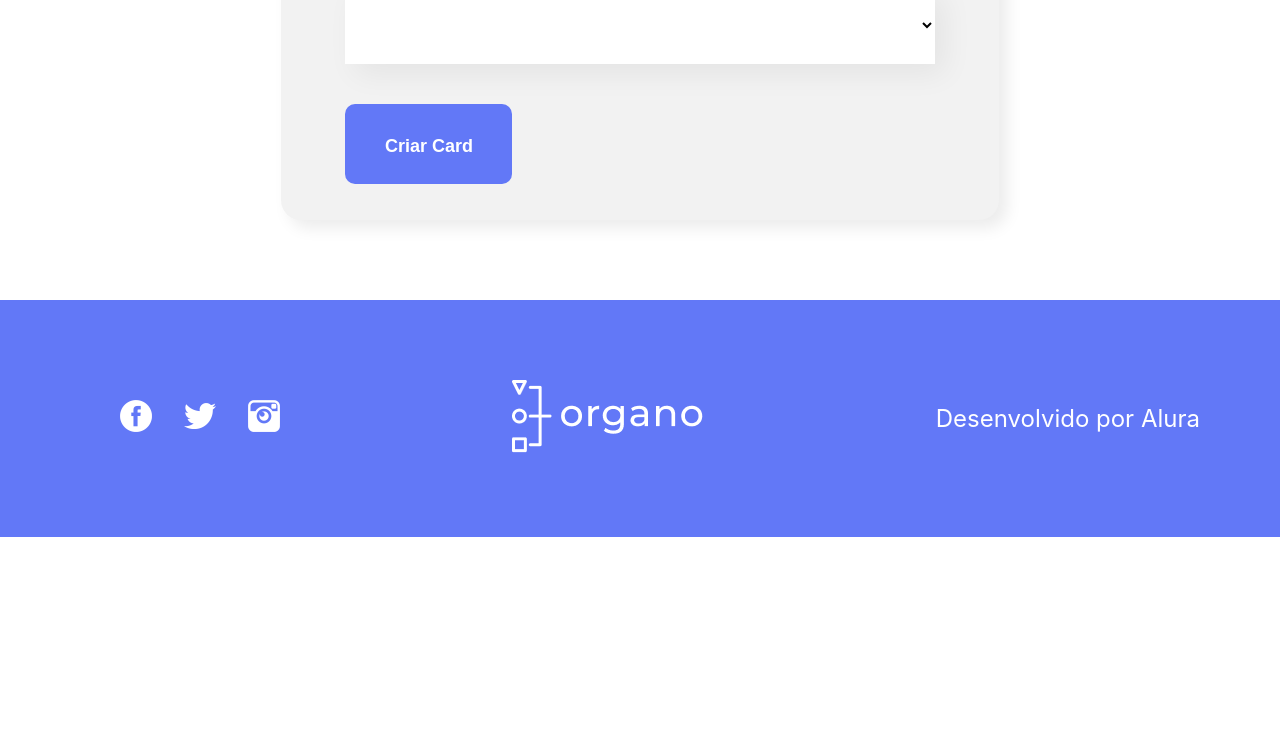
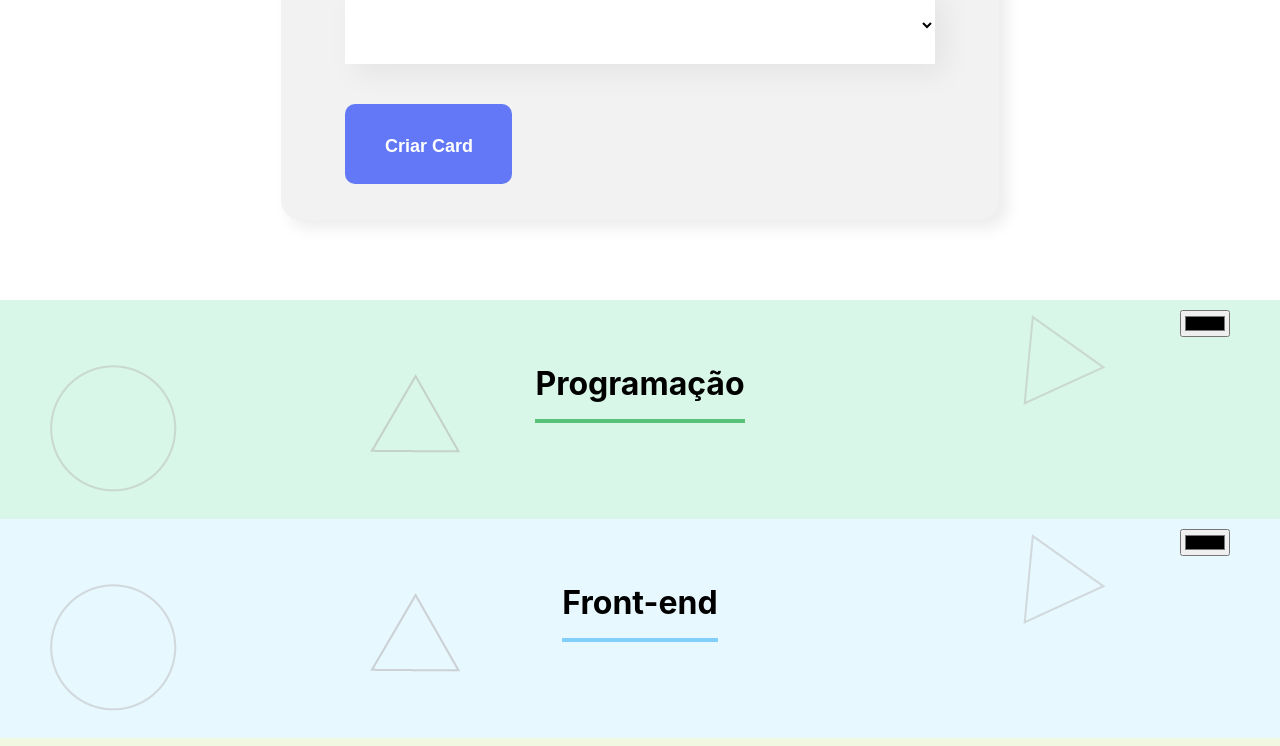
Before and after one commit to ogustavoalves/Curso-React-Alura, a React (Create React App) app: page / in a window 1280 px wide. Shown: the part 1210-1956 px from the top of the page. Before the commit the page ends 1747 px from the top, so only its background shows below. Built offline with nearby package versions, Linux system fonts and the light colour scheme.

Commit message:
input de cor

```diff
--- a/package.json
+++ b/package.json
@@ -8,6 +8,7 @@
     "@testing-library/user-event": "^13.5.0",
     "react": "^18.2.0",
     "react-dom": "^18.2.0",
+    "react-icons": "^4.10.1",
     "react-scripts": "^5.0.1",
     "web-vitals": "^2.1.4"
   },
--- a/src/App.js
+++ b/src/App.js
@@ -23,19 +23,24 @@ function App() {
     setColaboradores([...colaboradores, colaborador])
   }
 
-
+  const deletarColaborador = () => {
+    console.log('Deletando colaborador')
+  }
 
   return (
     <div className="App">
       <Banner/>
       <Forumulario times={times.map(time => time.nome)} aoColaboradorCadastrado={colaborador => aoNovoColaboradorAdicionado(colaborador)}/>
-      {times.map(time => <Time
-        key={time.nome}
-        nome={time.nome}
-        corPrimaria={time.corPrimaria}
-        corSecundaria={time.corSecundaria}
-        colaboradores={colaboradores.filter(colaborador => colaborador.time === time.nome)}
-      />)}
+      {times.map(time =>
+        <Time
+          key={time.nome}
+          nome={time.nome}
+          corPrimaria={time.corPrimaria}
+          corSecundaria={time.corSecundaria}
+          colaboradores={colaboradores.filter(colaborador => colaborador.time === time.nome)}
+          aoDeletar={deletarColaborador}
+        />)
+      }
       <Rodape></Rodape>
     </div>
   );
--- a/src/componentes/Card/Card.css
+++ b/src/componentes/Card/Card.css
@@ -1,4 +1,5 @@
 .colaborador {
+    position: relative;
     width: 280px;
 }
 
@@ -35,3 +36,15 @@
     color: #212121;
     padding: 0 16px;
 }
+
+.deletar {
+    position: absolute;
+    right: -10px;
+    top: -15px;
+    cursor: pointer;
+    font-weight: 500;
+}
+
+.deletar:hover {
+    color:#6278F7;
+}
--- a/src/componentes/Card/index.js
+++ b/src/componentes/Card/index.js
@@ -1,8 +1,10 @@
+import {RiDeleteBack2Line} from 'react-icons/ri' ;
 import './Card.css'
 
-const Card = ({nome, imagem, cargo, corDeFundo}) => {
+const Card = ({nome, imagem, cargo, corDeFundo, aoDeletar}) => {
     return (
-        <div className='colaborador' >
+        <div className='colaborador'>
+            <RiDeleteBack2Line size={25} className='deletar' onClick={aoDeletar}/>
             <div className='cabecalho' style={{backgroundColor: corDeFundo}}>
                 <img src={imagem} alt={nome}/>
             </div>
--- a/src/componentes/Time/Time.css
+++ b/src/componentes/Time/Time.css
@@ -3,6 +3,7 @@
     text-align: center;
     padding: 2em;
     background: url('/public/imgs/fundo.png') repeat-x;
+    position: relative;
 }
 
 
@@ -18,3 +19,9 @@
     justify-content: space-around;
     margin-top: 32px;
 }
+
+.input-color {
+    position: absolute;
+    top: 10px;
+    right: 50px;
+}
--- a/src/componentes/Time/index.js
+++ b/src/componentes/Time/index.js
@@ -4,11 +4,18 @@ import './Time.css';
 const Time = (props) => {
 
     return (
-        (props.colaboradores.length > 0) && <section className='time' style={{backgroundColor:props.corSecundaria}}>
+        <section className='time' style={{backgroundColor:props.corSecundaria}}>
+            <input type='color' className='input-color'/>
             <h3 style={{borderColor:props.corPrimaria}}>{props.nome}</h3>
             <div className='colaboradores'>
                 {props.colaboradores.map(colaborador => {
-                    return <Card key={colaborador.nome} nome={colaborador.nome}corDeFundo={props.corPrimaria}cargo={colaborador.cargo}imagem={colaborador.imagem} aoDeletar={props.aoDeletar}/>
+                    return <Card key={colaborador.nome}
+                        nome={colaborador.nome}
+                        corDeFundo={props.corPrimaria}
+                        cargo={colaborador.cargo}
+                        imagem={colaborador.imagem}
+                        aoDeletar={props.aoDeletar}
+                    />
                 })}
             </div>
         </section>
```
Also changed, not shown: 1 other file (tests, documents, lock files or other folders).
